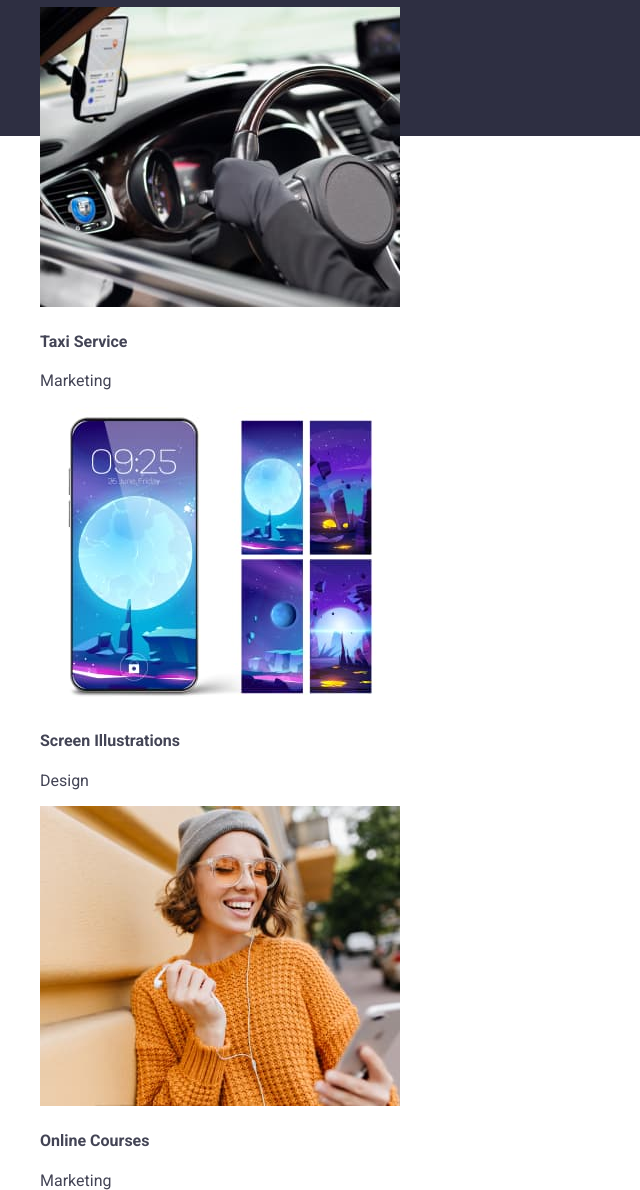
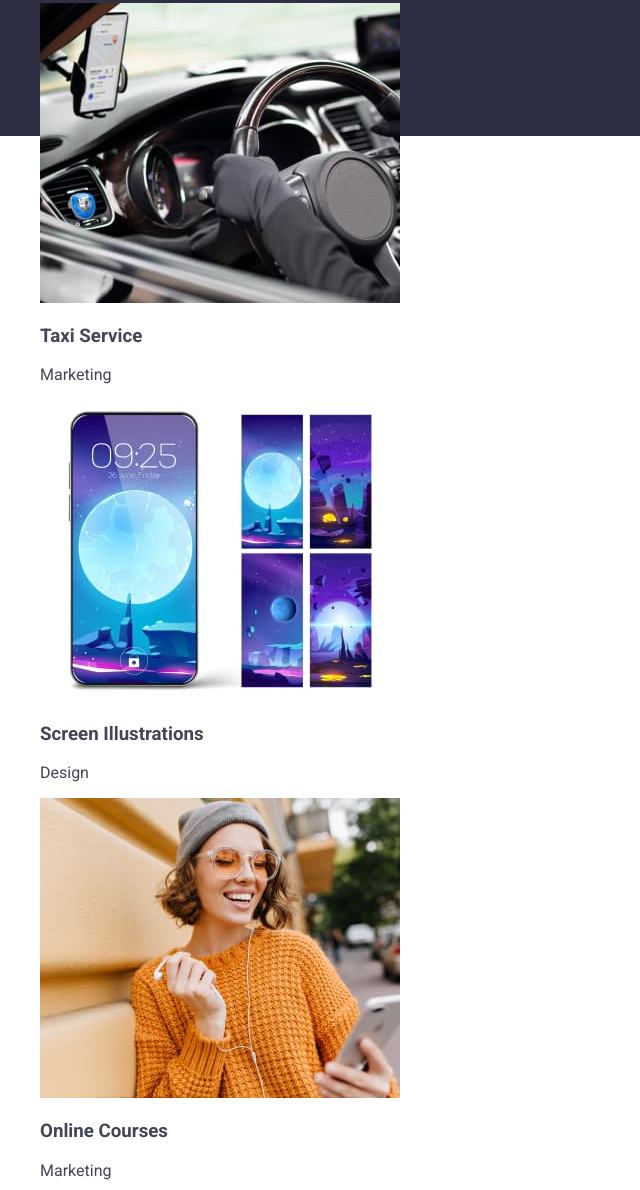
Before and after one commit to lenuhhh/goit-markup-hw-02, a plain HTML site: page index.html in a window 1280 px wide. Shown: the part 3215-4405 px from the top of the page, without its empty margins (0-640 px from the left). Drawn offline with nearby package versions, Linux system fonts and the light colour scheme.

Commit message:
Update index.html

```diff
--- a/index.html
+++ b/index.html
@@ -149,7 +149,7 @@
             width="360"
             height="300"
           >
-          <h4>Banking App</h4>
+          <h3>Banking App</h3>
           <p>App</p>
         </li>
         <li class="text-pages">
@@ -159,7 +159,7 @@
             width="360"
             height="300"
           >
-          <h4>Cashless Payment</h4>
+          <h3>Cashless Payment</h3>
           <p>Marketing</p>
         </li>
         <li class="text-pages">
@@ -179,7 +179,7 @@
             width="360"
             height="300"
           >
-          <h4>Taxi Service</h4>
+          <h3>Taxi Service</h3>
           <p>Marketing</p>
         </li>
         <li class="text-pages">
@@ -189,7 +189,7 @@
             width="360"
             height="300"
           >
-          <h4>Screen Illustrations</h4>
+          <h3>Screen Illustrations</h3>
           <p>Design</p>
         </li>
         <li class="text-pages">
@@ -199,7 +199,7 @@
             width="360"
             height="300"
           >
-          <h4>Online Courses</h4>
+          <h3>Online Courses</h3>
           <p>Marketing</p>
         </li>
       </ul>
```
